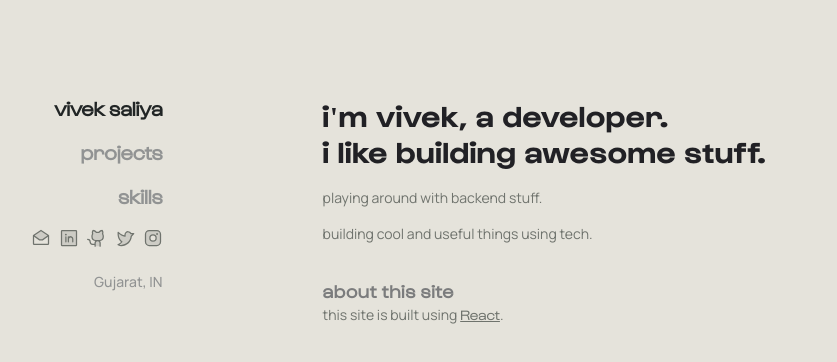
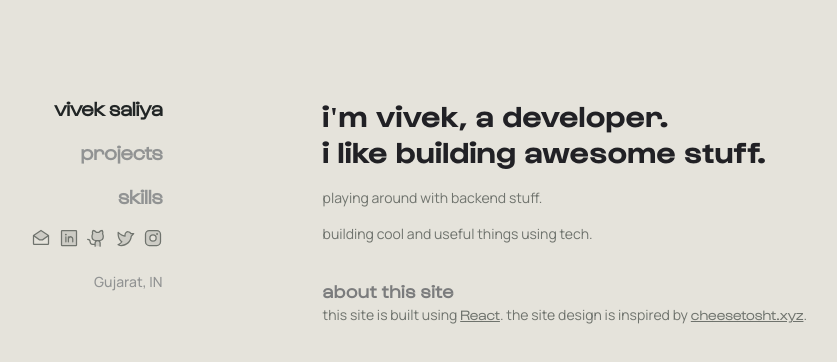
Before and after one commit to saliyavivek/portfolio, a React (Vite) app: page / in a window 1280 px wide. Shown: the top 362 px of the page, without its empty margins (187-1024 px from the left). Built offline with nearby package versions, Linux system fonts and the light colour scheme; the HTML template or start-up script is replaced by a standard one.

Commit message:
given credits

```diff
--- a/src/pages/Home/Home.jsx
+++ b/src/pages/Home/Home.jsx
@@ -19,10 +19,10 @@ const Home = () => {
             <a href="https://react.dev/" target="_blank">
               React
             </a>
-            {/* . the design is inspired by{" "}
+            . the site design is inspired by{" "}
             <a href="https://cheesetosht.xyz/" target="_blank">
               cheesetosht.xyz
-            </a> */}
+            </a>
             .
           </p>
         </div>
```
